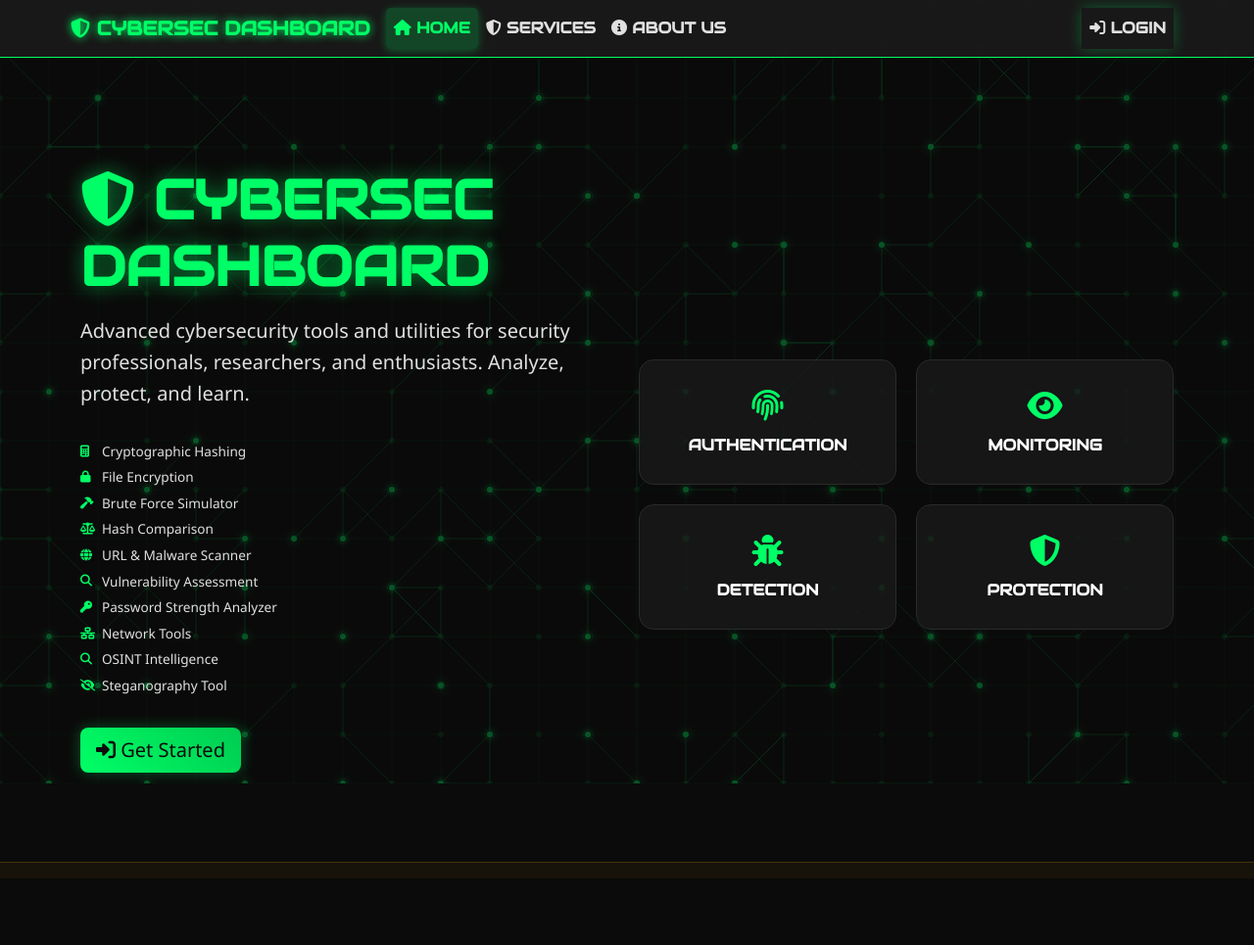
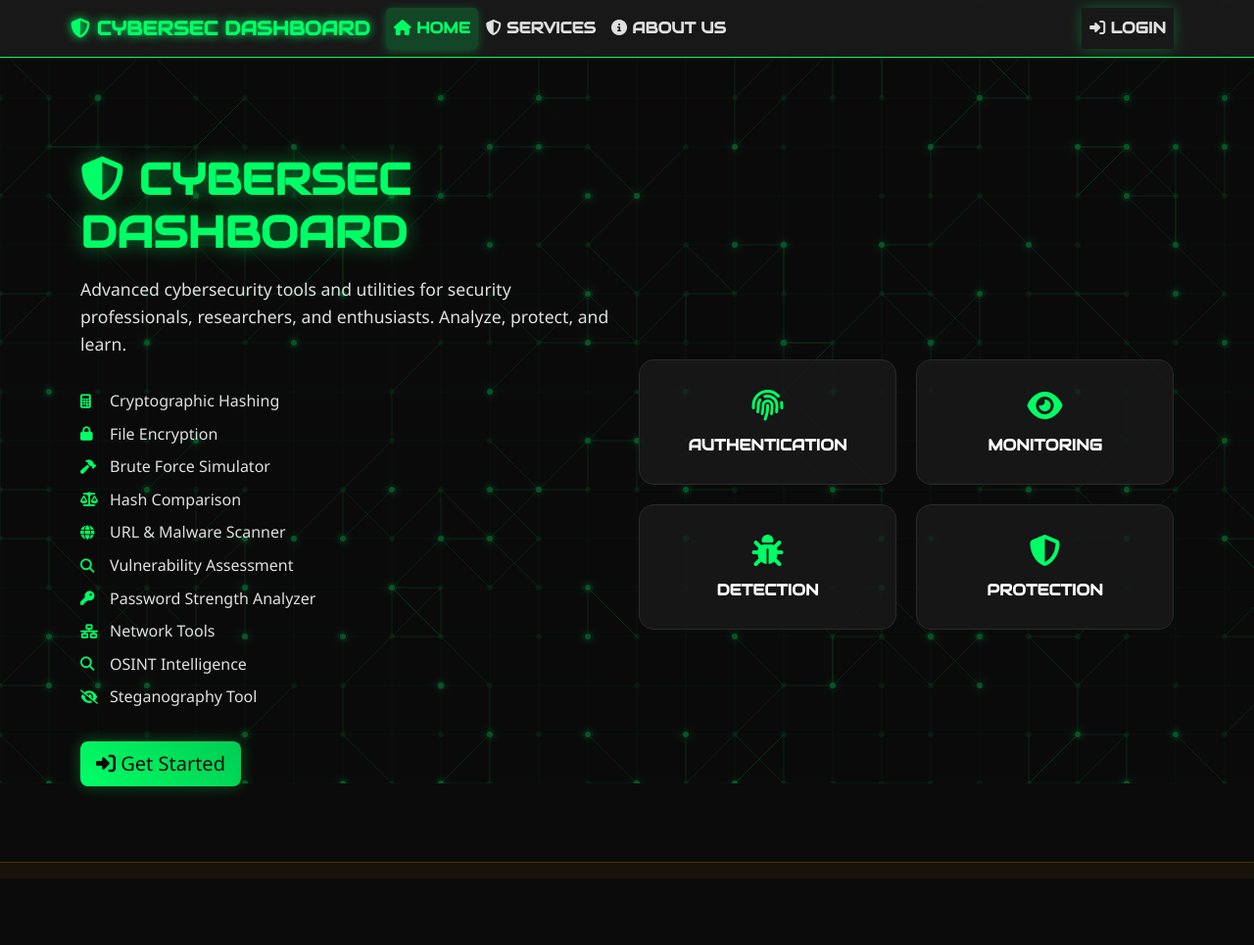
Before and after one commit to jas-preet-singh/C-SENTINAL-Cybersecurity-Dashboard-, a Flask app: page / in a window 1280 px wide. Shown: the top 965 px of the page at 98% size. Run offline with Flask 3, Linux system fonts and the light colour scheme; parts of the project's set-up code (start-up, migrations or seed data) failed here and were passed over.

Commit message:
Adjust the display size of key text elements on the website
Update CSS variables in `static/css/style.css` to modify font sizes for hero titles and subtitles, and adjust margins and font sizes for feature item icons and text to improve visual hierarchy and readability.

Replit-Commit-Author: Agent
Replit-Commit-Session-Id: 6ff4cf42-0add-4672-893f-6e330ed8513d
Replit-Commit-Checkpoint-Type: full_checkpoint
Replit-Commit-Screenshot-Url: https://storage.googleapis.com/screenshot-production-us-central1/bf428374-0748-4566-b4cb-974ad830c269/6ff4cf42-0add-4672-893f-6e330ed8513d/Lx5NEQ4

```diff
--- a/static/css/style.css
+++ b/static/css/style.css
@@ -880,7 +880,7 @@ small {
 }
 
 .hero-title {
-    font-size: 3.5rem;
+    font-size: 2.8rem;
     font-weight: 700;
     color: var(--accent-green);
     text-shadow: 0 0 20px rgba(0, 255, 102, 0.5);
@@ -888,7 +888,7 @@ small {
 }
 
 .hero-subtitle {
-    font-size: 1.25rem;
+    font-size: 1.1rem;
     color: var(--text-secondary);
     margin-bottom: 2rem;
     line-height: 1.6;
@@ -901,16 +901,16 @@ small {
 .feature-item {
     display: flex;
     align-items: center;
-    margin-bottom: 0.3rem;
-    color: var(--text-secondary);
-    font-size: 0.85rem;
+    margin-bottom: 0.5rem;
+    color: var(--text-secondary);
+    font-size: 1rem;
 }
 
 .feature-item i {
     color: var(--accent-green);
-    margin-right: 8px;
-    width: 14px;
-    font-size: 0.75rem;
+    margin-right: 12px;
+    width: 18px;
+    font-size: 0.9rem;
 }
 
 .hero-cta {
```
Also changed, not shown: 1 other file.
